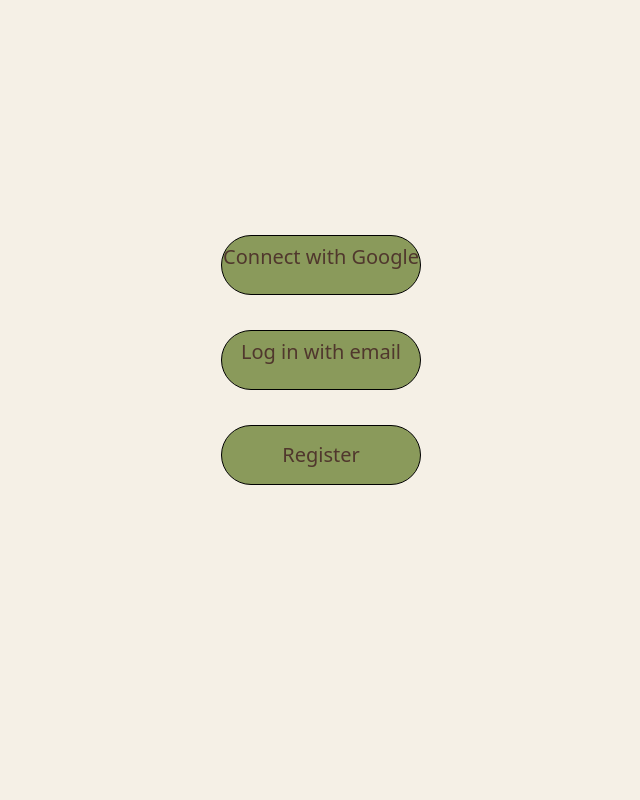
After one commit to NicolaeRobert/Flask-Coffee-Website, a Flask app: page /choose_login_method in a window 1280 px wide. The commit adds this page. Shown: the whole page, without its empty margins (319-959 px from the left). Run offline with Flask 3, Linux system fonts and the light colour scheme.

Commit message:
Implemeted google-oauth2, but still have to check for errors

```diff
--- a/app/__init__.py
+++ b/app/__init__.py
@@ -36,6 +36,10 @@ def create_app():
     from .auth import auth_var
     app.register_blueprint(auth_var)
 
+    #Here we register the bluprint for google connection
+    from .google_auth import auth_with_google
+    app.register_blueprint(auth_with_google)
+
     #Here I set the close_connection function to automatically execute at the end of every request to end the connection to the database
     app.teardown_appcontext(close_connections)
 
--- a/app/auth.py
+++ b/app/auth.py
@@ -87,24 +87,40 @@ def login():
         conn=get_connection()
         mycursor=get_cursor()
 
+        #Get the method in witch the account was created(created_with) and the password(result)
         mycursor.execute('SELECT password FROM USERS WHERE email=%s',(email,))
         result=mycursor.fetchone()
+        mycursor.execute('SELECT password FROM USERS WHERE email=%s',(email,))
+        created_with=mycursor.fetchone()
+
+        #If the account was created with google(created_with) and there is no password(result) we alert the user that the connction can be done only with google
+        if created_with=="google" and result is None:
+            flash("You have to connect with google! If you want to connect with email, first connect with google, then set a password from the Account section!",'error')
+            return redirect(url_for('auth.choose_login_method'))
+        #If there is no account and no password, then an account should be created
         if result is None:
             mycursor.close()
-            flash("You don't have an account! Create one here.",'error')
-            return redirect(url_for('auth.register'))
+            flash("You don't have an account! Create one using google or go to register.",'error')
+            return redirect(url_for('auth.choose_login_method'))
 
-        if check_pass(result[0],password):
+        #If there is an account and the password work we authentificate the user
+        if check_pass(result,password):
             mycursor.execute('SELECT username,id FROM USERS WHERE email=%s',(email,))
-            result=mycursor.fetchone()
+            username,id=mycursor.fetchone()
             mycursor.close()
-            create_session(result[0],result[1])
+            create_session(username,id)
             return redirect(url_for('main.home'))
+        #If there is an account but the password is not the same as the one hashed by us, alert the user
         else:
             mycursor.close()
             flash("Wrong password! Try connecting again.",'error')
             return redirect(url_for('auth.login'))
 
+
+#This runs when you go to login so you choose a method
+@auth_var.route('/choose_login_method')
+def choose_login_method():
+    return render_template("login_or_google-login.html")
 
 #We log out the person by crearing the session and redirect them to the home page
 @auth_var.route('/logout')
--- a/app/routes.py
+++ b/app/routes.py
@@ -66,4 +66,4 @@ def user_page():
             conn.commit()
             mycursour.close()
 
-            return render_template("comfirmation_for_user_page.html",message='email')
+            return render_template("comfirmation_for_user_page.html",message='password')
--- /dev/null
+++ b/app/static/login_or_google-login.css
@@ -0,0 +1,34 @@
+body{
+    background-color: rgb(245, 240, 230);
+    margin: 0px;
+    height: 100vh;
+}
+main{
+    display: flex;
+    justify-content: center;
+    align-items: center;
+    height: 90vh;
+}
+.buttons{
+    display: flex;
+    flex-direction: column;
+    justify-content: center;
+    align-items: center;
+    gap: 35px;
+}
+.redirect_google, .redirect_login_with_email, .redirect_register{
+    background-color: rgb(138, 154, 91);
+    height: 60px;
+    width: 200px;
+    border-radius: 30px;
+    border: 1px solid black;
+    display: flex;
+    justify-content: center;
+    align-items: center;
+    font-size: 20px;
+    color: rgb(80, 55, 45);
+}
+a{
+    text-decoration: none;
+    border-radius: 30px;
+}
--- a/app/templates/home.html
+++ b/app/templates/home.html
@@ -13,7 +13,7 @@
             <!-- Here we show the register link or the logout link that redirects to the specific page -->
             <div class="account">
                 {% if account_show == False: %}
-                    <a href="{{url_for('auth.register')}}">Register</a>
+                    <a href="{{url_for('auth.choose_login_method')}}">Log in</a>
                 {%else: %}
                     <div class="dropdown">
                         <a href="{{url_for('main.user_page')}}">Account</a>
--- /dev/null
+++ b/app/templates/login_or_google-login.html
@@ -0,0 +1,44 @@
+<!DOCTYPE html>
+<html lang="en">
+<head>
+    <meta charset="UTF-8">
+    <meta name="viewport" content="width=device-width, initial-scale=1.0">
+    <title>Log in</title>
+    <link href="https://cdn.jsdelivr.net/npm/bootstrap@5.3.7/dist/css/bootstrap.min.css" rel="stylesheet" integrity="sha384-LN+7fdVzj6u52u30Kp6M/trliBMCMKTyK833zpbD+pXdCLuTusPj697FH4R/5mcr" crossorigin="anonymous">
+    <link rel="stylesheet" href="{{url_for('static', filename='login_or_google-login.css')}}">
+</head>
+<body>
+    {% with messages=get_flashed_messages() %}
+        {% if messages %}
+            <div class="alert alert-warning alert-dismissible fade show" role="alert">
+                {{ messages[0] }}
+                <button type="button" class="btn-close" data-bs-dismiss="alert" aria-label="Close"></button>
+            </div>
+        {% endif %}
+    {% endwith %}
+
+    <main>
+        <div class="buttons">
+            <a href="{{url_for('auth_g.redirect_to_google')}}">
+                <div class="redirect_google">
+                    <p>Connect with Google</p>
+                </div>
+            </a>
+            <a href="{{url_for('auth.login')}}">
+                <div class="redirect_login_with_email">
+                    <p>Log in with email</p>
+                </div>
+            </a>
+            <a href="{{url_for('auth.register')}}">
+                <div class="redirect_register">
+                    Register
+                </div>
+            </a>
+        </div>
+
+    </main>
+
+    <script src="https://cdn.jsdelivr.net/npm/bootstrap@5.3.7/dist/js/bootstrap.bundle.min.js" integrity="sha384-ndDqU0Gzau9qJ1lfW4pNLlhNTkCfHzAVBReH9diLvGRem5+R9g2FzA8ZGN954O5Q" crossorigin="anonymous"></script>
+
+</body>
+</html>
```
Also changed, not shown: app/google_auth.py (added, +103 -0 lines), 1 other file.
